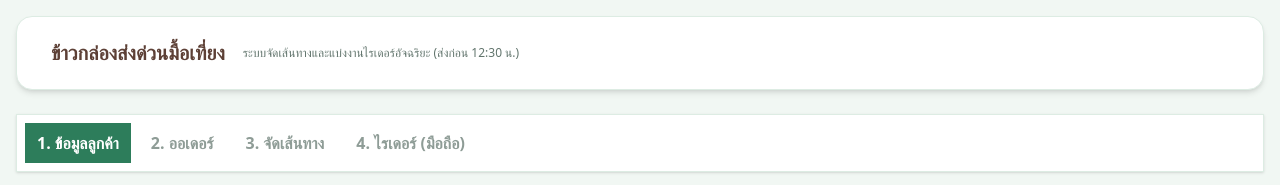
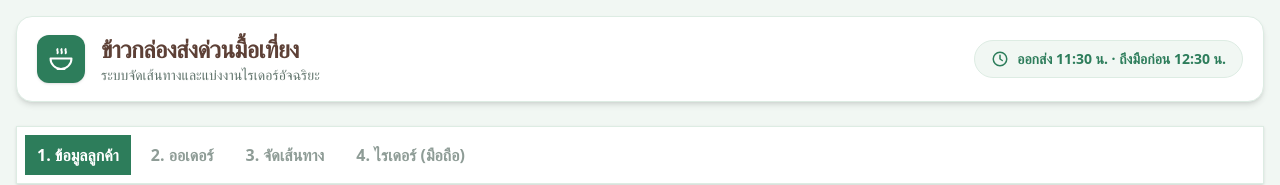
Before and after one commit to minniehabPhiPhi/lunch-front, an Angular app: page /customer in a window 1280 px wide. Shown: the top 185 px of the page. Built offline with nearby package versions, Linux system fonts and the light colour scheme; no server answers.

Commit message:
Green-brown theme and new header

```diff
--- a/src/app/app.html
+++ b/src/app/app.html
@@ -1,9 +1,29 @@
 <div class="min-h-screen bg-base-200 p-4 font-sans text-base-content">
   <!-- Header -->
-  <header class="navbar bg-base-100 rounded-box shadow-md mb-6 p-4 border border-base-300">
+  <header class="navbar bg-base-100 rounded-box shadow-md mb-6 px-5 py-4 border border-base-300 flex-wrap gap-3">
     <div class="flex-1">
-      <a class="btn btn-ghost text-xl font-bold text-secondary">ข้าวกล่องส่งด่วนมื้อเที่ยง</a>
-      <span class="text-xs text-base-content/70 hidden sm:inline">ระบบจัดเส้นทางและแบ่งงานไรเดอร์อัจฉริยะ (ส่งก่อน 12:30 น.)</span>
+      <!-- โลโก้ + ชื่อร้าน (กดแล้วกลับหน้าแรก) -->
+      <a routerLink="/customer" class="flex items-center gap-4 no-underline">
+        <span class="flex items-center justify-center w-12 h-12 shrink-0 rounded-xl bg-primary text-primary-content shadow-sm" aria-hidden="true">
+          <svg width="28" height="28" viewBox="0 0 24 24" fill="none" stroke="currentColor" stroke-width="1.7" stroke-linecap="round" stroke-linejoin="round">
+            <path d="M3 11.5h18a9 9 0 0 1-18 0Z"></path>
+            <path d="M9 20.5h6"></path>
+            <path d="M9 3.5c-1 1 1 2 0 3.5M12.5 3.5c-1 1 1 2 0 3.5M16 3.5c-1 1 1 2 0 3.5"></path>
+          </svg>
+        </span>
+        <span class="flex flex-col leading-tight">
+          <span class="text-2xl font-bold tracking-tight text-secondary">ข้าวกล่องส่งด่วนมื้อเที่ยง</span>
+          <span class="text-sm text-base-content/70">ระบบจัดเส้นทางและแบ่งงานไรเดอร์อัจฉริยะ</span>
+        </span>
+      </a>
+    </div>
+    <!-- ป้ายเงื่อนไขเวลาส่ง -->
+    <div class="flex items-center gap-2 rounded-full border border-base-300 bg-base-200 px-4 py-2 text-sm font-semibold text-primary">
+      <svg width="18" height="18" viewBox="0 0 24 24" fill="none" stroke="currentColor" stroke-width="2" stroke-linecap="round" stroke-linejoin="round" aria-hidden="true">
+        <circle cx="12" cy="12" r="9"></circle>
+        <path d="M12 7v5l3 2"></path>
+      </svg>
+      ออกส่ง 11:30 น. · ถึงมือก่อน 12:30 น.
     </div>
   </header>
 
```
